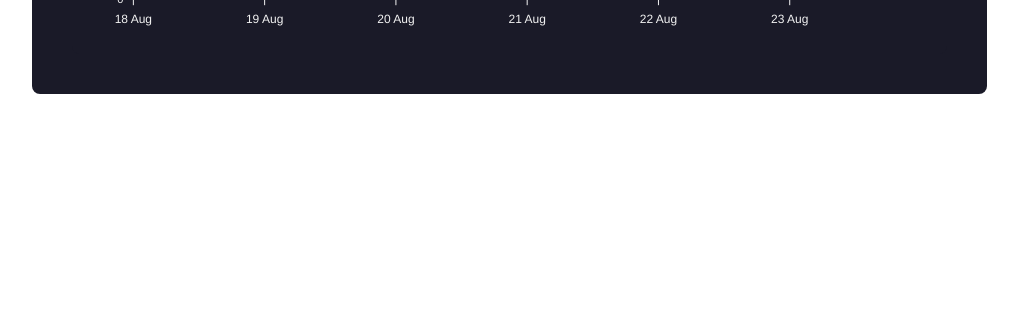
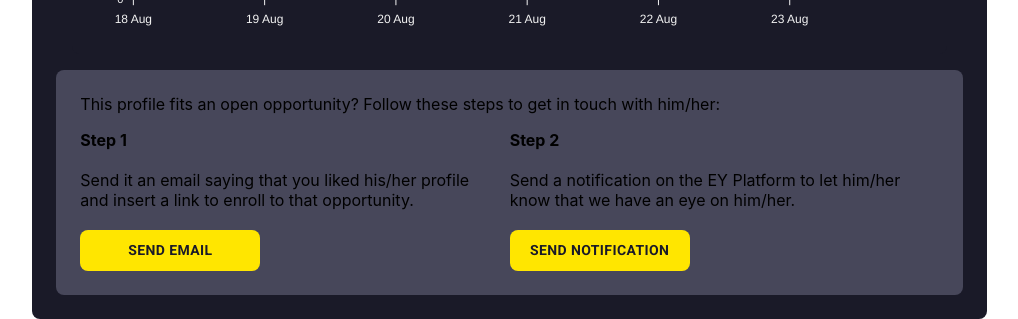
Before and after one commit to guidari/ey-analytics, a Next.js app: page /users/userInfo in a window 1280 px wide. Shown: the part 1128-1447 px from the top of the page, without its empty margins (229-1247 px from the left). Before the commit the page ends 1222 px from the top, so only its background shows below. Built offline with nearby package versions, Linux system fonts and the light colour scheme; no server answers; the database is empty.

Commit message:
Design for sending invitation

```diff
--- /dev/null
+++ b/src/components/myButton/index.tsx
@@ -0,0 +1,31 @@
+import { Button } from "@mui/material";
+
+export default function MyButton({ title, link, ...rest }: any) {
+  return (
+    <Button
+      sx={{
+        display: "flex",
+        gap: 1,
+        alignItems: "center",
+        justifyContent: "center",
+        backgroundColor: "var(--yellow-1)",
+        color: "var(--gray-700)",
+        paddingY: 1,
+        width: 180,
+        borderRadius: 2,
+        fontWeight: "bold",
+        cursor: "pointer",
+        transition: "0.3s",
+        ":hover": {
+          backgroundColor: "var(--yellow-1)",
+          opacity: 0.8,
+        },
+      }}
+      {...rest}
+    >
+      <a href={link} target="_blank">
+        {title}
+      </a>
+    </Button>
+  );
+}
--- a/src/pages/users/userInfo.tsx
+++ b/src/pages/users/userInfo.tsx
@@ -1,5 +1,5 @@
 import FactCheckIcon from "@mui/icons-material/FactCheck";
-import { Box, useMediaQuery } from "@mui/material";
+import { Box, Grid, useMediaQuery } from "@mui/material";
 import { Stack } from "@mui/system";
 import {
   collection,
@@ -22,9 +22,10 @@ import { db } from "../../config/firebase";
 import { IUser } from "../../interface/IUser";
 
 import ArrowBackIcon from "@mui/icons-material/ArrowBack";
-import LocationOnIcon from "@mui/icons-material/LocationOn";
 import EmailIcon from "@mui/icons-material/Email";
 import LocalPhoneIcon from "@mui/icons-material/LocalPhone";
+import LocationOnIcon from "@mui/icons-material/LocationOn";
+import MyButton from "../../components/myButton";
 
 const UserInfo = () => {
   const matches = useMediaQuery("(min-width:900px)");
@@ -59,8 +60,9 @@ const UserInfo = () => {
 
   const series = [{ name: "series1", data: [31, 120, 10, 28, 56, 19, 45] }];
 
-  console.log("user", user);
-
+  const sendNotification = () => {
+    alert("oi");
+  };
   return (
     <Layout>
       <>
@@ -90,7 +92,6 @@ const UserInfo = () => {
             </Box>
           </Link>
         </Box>
-
         <Box
           sx={{
             backgroundColor: "var(--gray-700)",
@@ -155,7 +156,6 @@ const UserInfo = () => {
               />
             </Box>
           </Stack>
-
           {/* MY PROGRESS */}
           <Stack
             direction={{ xs: "column", sm: "row", md: "row" }}
@@ -183,9 +183,7 @@ const UserInfo = () => {
               statusNumber={user?.challenges}
             />
           </Stack>
-
           {/* SKILLS */}
-
           <Stack
             direction={{ xs: "column", sm: "column", md: "row" }}
             spacing={{ xs: 1, sm: 2, md: 4 }}
@@ -231,7 +229,6 @@ const UserInfo = () => {
               })}
             </Box>
           </Stack>
-
           <Stack
             direction={{ xs: "column", sm: "column", md: "row" }}
             spacing={{ xs: 1, sm: 2, md: 4 }}
@@ -261,8 +258,46 @@ const UserInfo = () => {
               ></iframe>
             </Box>
           </Stack>
+          <DefaultChart title="Hours" series={series} />
+          <Box
+            sx={{
+              backgroundColor: "var(--gray-100)",
+              paddingX: 3,
+              paddingY: 3,
+              borderRadius: 2,
+            }}
+          >
+            <p>
+              This profile fits an open opportunity? Follow these steps to get
+              in touch with him/her:
+            </p>
 
-          <DefaultChart title="Hours" series={series} />
+            <Grid sx={{ marginTop: 2 }} container columns={{ xs: 6, md: 12 }}>
+              <Grid sx={{ paddingRight: 2 }} item xs={6}>
+                <strong>Step 1</strong>
+                <p style={{ marginTop: 20, marginBottom: 20 }}>
+                  Send it an email saying that you liked his/her profile and
+                  insert a link to enroll to that opportunity.
+                </p>
+
+                <MyButton
+                  link={`https://mail.google.com/mail/?view=cm&fs=1&to=${user?.email}`}
+                  title="Send email"
+                />
+              </Grid>
+              <Grid sx={{ paddingRight: 2 }} item xs={6}>
+                <strong>Step 2</strong>
+                <p style={{ marginTop: 20, marginBottom: 20 }}>
+                  Send a notification on the EY Platform to let him/her know
+                  that we have an eye on him/her.
+                </p>
+                <MyButton
+                  title="Send notification"
+                  onClick={sendNotification}
+                />
+              </Grid>
+            </Grid>
+          </Box>
         </Box>
       </>
     </Layout>
```
